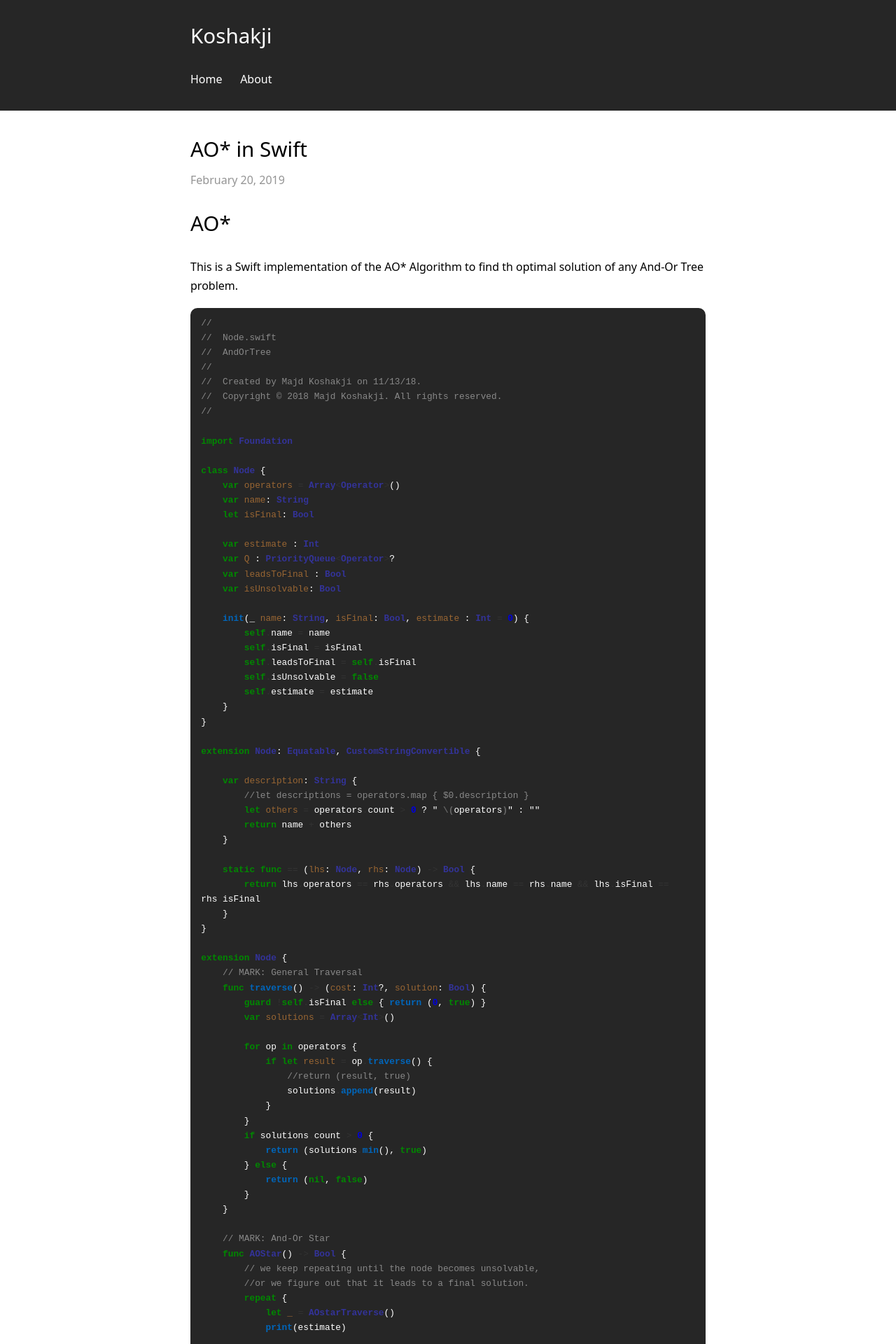
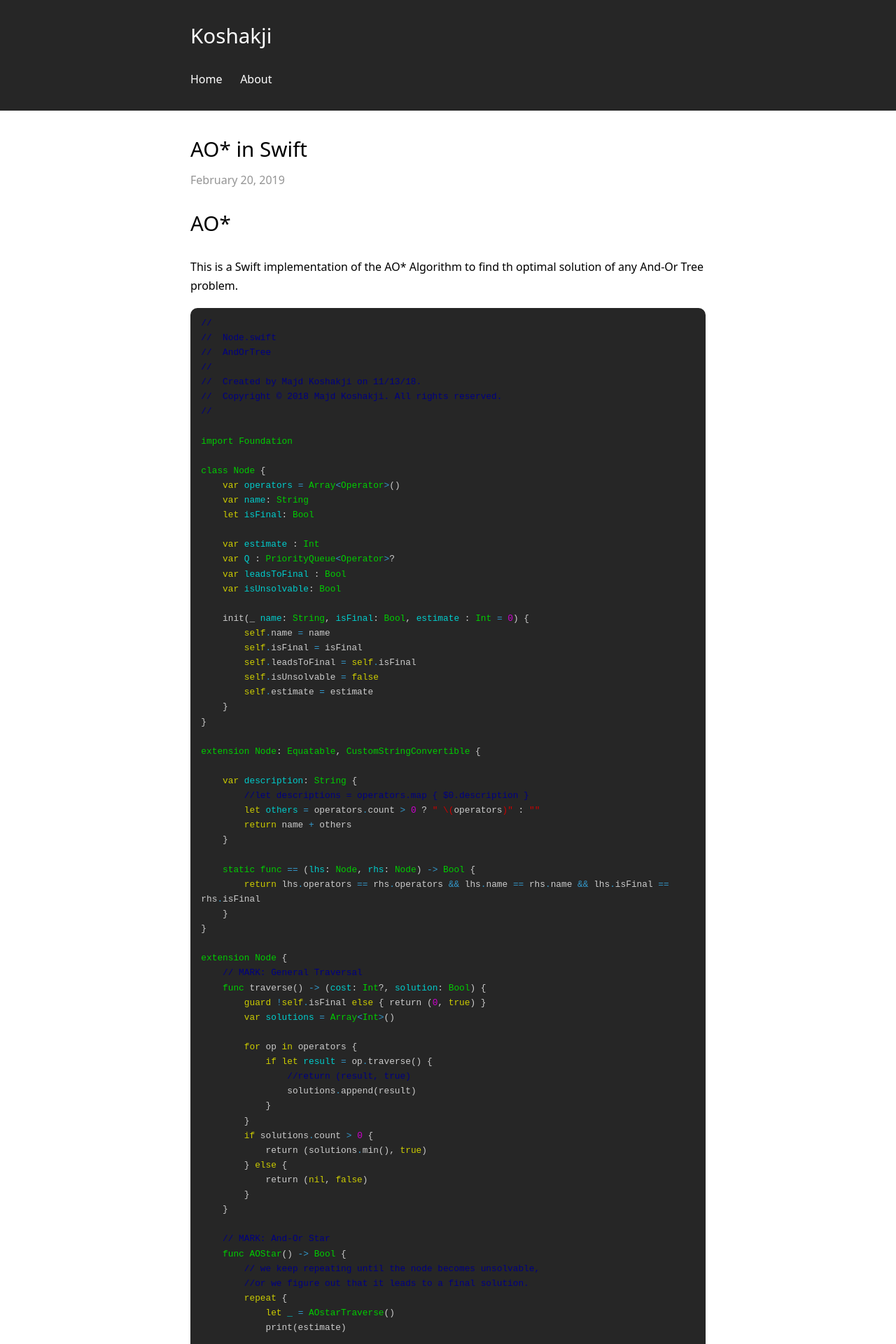
Before and after one commit to koshakji/koshakji.github.io, a Jekyll site: the page built from index.html, in a window 1280 px wide. Shown: the top 1920 px of the page at 70% size. Built offline with Jekyll 4.4.1, drawn with Linux system fonts in a browser that asks for light colours; the list of posts is cut into pages by our own code.

Commit message:
vim highlights

```diff
--- a/_sass/highlight.sass
+++ b/_sass/highlight.sass
@@ -1,32 +1,44 @@
 // https://github.com/richleland/pygments-css/blob/master/monokai.css <http://unlicense.org>
 .hll
-    background-color: #ffffcc
+    background-color: #222222
 .c
-    color: #888888 /* Comment */
+    color: #000080 /* Comment */
 .err
-    color: #FF0000
-/*    background-color: #FFAAAA /* Error */
+    color: #cccccc
+    border: 1px solid #FF0000 /* Error */
+.esc
+    color: #cccccc /* Escape */
+.g
+    color: #cccccc /* Generic */
 .k
-    color: #008800
-    font-weight: bold /* Keyword */
+    color: #cdcd00 /* Keyword */
+.l
+    color: #cccccc /* Literal */
+.n
+    color: #cccccc /* Name */
 .o
-    color: #333333 /* Operator */
+    color: #3399cc /* Operator */
+.x
+    color: #cccccc /* Other */
+.p
+    color: #cccccc /* Punctuation */
 .ch
-    color: #888888 /* Comment.Hashbang */
+    color: #000080 /* Comment.Hashbang */
 .cm
-    color: #888888 /* Comment.Multiline */
+    color: #000080 /* Comment.Multiline */
 .cp
-    color: #557799 /* Comment.Preproc */
+    color: #000080 /* Comment.Preproc */
 .cpf
-    color: #888888 /* Comment.PreprocFile */
+    color: #000080 /* Comment.PreprocFile */
 .c1
-    color: #888888 /* Comment.Single */
+    color: #000080 /* Comment.Single */
 .cs
-    color: #cc0000
+    color: #cd0000
     font-weight: bold /* Comment.Special */
 .gd
-    color: #A00000 /* Generic.Deleted */
+    color: #cd0000 /* Generic.Deleted */
 .ge
+    color: #cccccc
     font-style: italic /* Generic.Emph */
 .gr
     color: #FF0000 /* Generic.Error */
@@ -34,13 +46,14 @@
     color: #000080
     font-weight: bold /* Generic.Heading */
 .gi
-    color: #00A000 /* Generic.Inserted */
+    color: #00cd00 /* Generic.Inserted */
 .go
     color: #888888 /* Generic.Output */
 .gp
-    color: #c65d09
+    color: #000080
     font-weight: bold /* Generic.Prompt */
 .gs
+    color: #cccccc
     font-weight: bold /* Generic.Strong */
 .gu
     color: #800080
@@ -48,124 +61,103 @@
 .gt
     color: #0044DD /* Generic.Traceback */
 .kc
-    color: #008800
-    font-weight: bold /* Keyword.Constant */
+    color: #cdcd00 /* Keyword.Constant */
 .kd
-    color: #008800
-    font-weight: bold /* Keyword.Declaration */
+    color: #00cd00 /* Keyword.Declaration */
 .kn
-    color: #008800
-    font-weight: bold /* Keyword.Namespace */
+    color: #cd00cd /* Keyword.Namespace */
 .kp
-    color: #003388
-    font-weight: bold /* Keyword.Pseudo */
+    color: #cdcd00 /* Keyword.Pseudo */
 .kr
-    color: #008800
-    font-weight: bold /* Keyword.Reserved */
+    color: #cdcd00 /* Keyword.Reserved */
 .kt
-    color: #333399
-    font-weight: bold /* Keyword.Type */
+    color: #00cd00 /* Keyword.Type */
+.ld
+    color: #cccccc /* Literal.Date */
 .m
-    color: #6600EE
-    font-weight: bold /* Literal.Number */
-/*.s
-    background-color: #fff0f0 /* Literal.String */
+    color: #cd00cd /* Literal.Number */
+.s
+    color: #cd0000 /* Literal.String */
 .na
-    color: #0000CC /* Name.Attribute */
+    color: #cccccc /* Name.Attribute */
 .nb
-    color: #007020 /* Name.Builtin */
+    color: #cd00cd /* Name.Builtin */
 .nc
-    color: #BB0066
-    font-weight: bold /* Name.Class */
+    color: #00cdcd /* Name.Class */
 .no
-    color: #003366
-    font-weight: bold /* Name.Constant */
+    color: #cccccc /* Name.Constant */
 .nd
-    color: #555555
-    font-weight: bold /* Name.Decorator */
+    color: #cccccc /* Name.Decorator */
 .ni
-    color: #880000
-    font-weight: bold /* Name.Entity */
+    color: #cccccc /* Name.Entity */
 .ne
-    color: #FF0000
+    color: #666699
     font-weight: bold /* Name.Exception */
 .nf
-    color: #0066BB
-    font-weight: bold /* Name.Function */
+    color: #cccccc /* Name.Function */
 .nl
-    color: #997700
-    font-weight: bold /* Name.Label */
+    color: #cccccc /* Name.Label */
 .nn
-    color: #0e84b5
-    font-weight: bold /* Name.Namespace */
+    color: #cccccc /* Name.Namespace */
+.nx
+    color: #cccccc /* Name.Other */
+.py
+    color: #cccccc /* Name.Property */
 .nt
-    color: #007700 /* Name.Tag */
+    color: #cccccc /* Name.Tag */
 .nv
-    color: #996633 /* Name.Variable */
+    color: #00cdcd /* Name.Variable */
 .ow
-    color: #000000
-    font-weight: bold /* Operator.Word */
+    color: #cdcd00 /* Operator.Word */
 .w
-    color: #bbbbbb /* Text.Whitespace */
+    color: #cccccc /* Text.Whitespace */
 .mb
-    color: #6600EE
-    font-weight: bold /* Literal.Number.Bin */
+    color: #cd00cd /* Literal.Number.Bin */
 .mf
-    color: #6600EE
-    font-weight: bold /* Literal.Number.Float */
+    color: #cd00cd /* Literal.Number.Float */
 .mh
-    color: #005588
-    font-weight: bold /* Literal.Number.Hex */
+    color: #cd00cd /* Literal.Number.Hex */
 .mi
-    color: #0000DD
-    font-weight: bold /* Literal.Number.Integer */
+    color: #cd00cd /* Literal.Number.Integer */
 .mo
-    color: #4400EE
-    font-weight: bold /* Literal.Number.Oct */
-/*.sa
-    background-color: #fff0f0 /* Literal.String.Affix */
-/*.sb
-    background-color: #fff0f0 /* Literal.String.Backtick */
+    color: #cd00cd /* Literal.Number.Oct */
+.sa
+    color: #cd0000 /* Literal.String.Affix */
+.sb
+    color: #cd0000 /* Literal.String.Backtick */
 .sc
-    color: #0044DD /* Literal.String.Char */
-/*.dl
-    background-color: #fff0f0 /* Literal.String.Delimiter */
+    color: #cd0000 /* Literal.String.Char */
+.dl
+    color: #cd0000 /* Literal.String.Delimiter */
 .sd
-    color: #DD4422 /* Literal.String.Doc */
-/*.s2
-    background-color: #fff0f0 /* Literal.String.Double */
+    color: #cd0000 /* Literal.String.Doc */
+.s2
+    color: #cd0000 /* Literal.String.Double */
 .se
-    color: #666666
-    font-weight: bold
-/*    background-color: #fff0f0 /* Literal.String.Escape */
-/*.sh
-    background-color: #fff0f0 /* Literal.String.Heredoc */
-/*.si
-    background-color: #eeeeee /* Literal.String.Interpol */
+    color: #cd0000 /* Literal.String.Escape */
+.sh
+    color: #cd0000 /* Literal.String.Heredoc */
+.si
+    color: #cd0000 /* Literal.String.Interpol */
 .sx
-    color: #DD2200
-/*    background-color: #fff0f0 /* Literal.String.Other */
+    color: #cd0000 /* Literal.String.Other */
 .sr
-    color: #000000
-/*    background-color: #fff0ff /* Literal.String.Regex */
-/*.s1
-    background-color: #fff0f0 /* Literal.String.Single */
+    color: #cd0000 /* Literal.String.Regex */
+.s1
+    color: #cd0000 /* Literal.String.Single */
 .ss
-    color: #AA6600 /* Literal.String.Symbol */
+    color: #cd0000 /* Literal.String.Symbol */
 .bp
-    color: #007020 /* Name.Builtin.Pseudo */
+    color: #cd00cd /* Name.Builtin.Pseudo */
 .fm
-    color: #0066BB
-    font-weight: bold /* Name.Function.Magic */
+    color: #cccccc /* Name.Function.Magic */
 .vc
-    color: #336699 /* Name.Variable.Class */
+    color: #00cdcd /* Name.Variable.Class */
 .vg
-    color: #dd7700
-    font-weight: bold /* Name.Variable.Global */
+    color: #00cdcd /* Name.Variable.Global */
 .vi
-    color: #3333BB /* Name.Variable.Instance */
+    color: #00cdcd /* Name.Variable.Instance */
 .vm
-    color: #996633 /* Name.Variable.Magic */
+    color: #00cdcd /* Name.Variable.Magic */
 .il
-    color: #0000DD
-    font-weight: bold /* Literal.Number.Integer.Long */
+    color: #cd00cd /* Literal.Number.Integer.Long */
```
